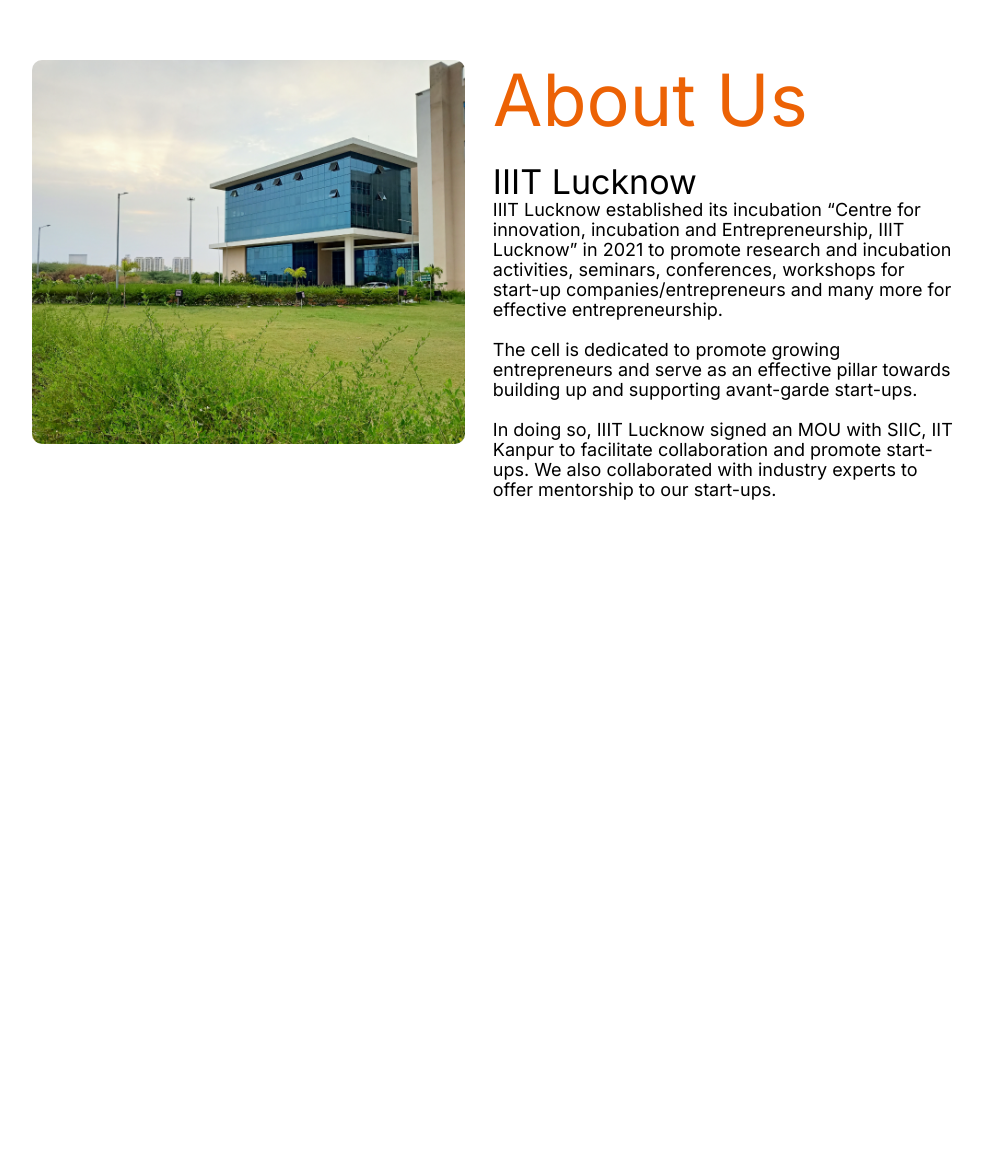
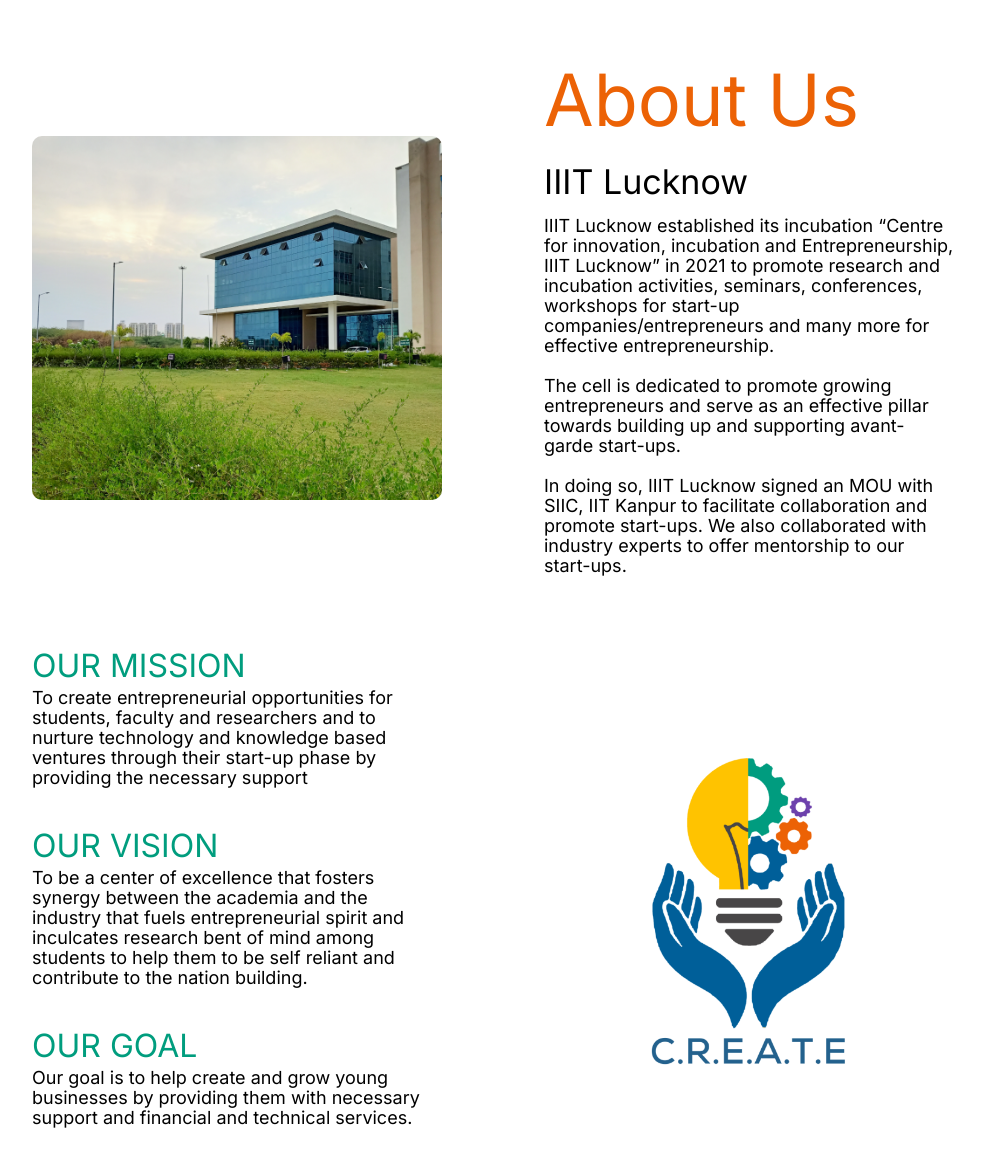
Before and after one commit to AlphaGaurav7/C.R.E.A.T.E.-website, a plain HTML site: page templates/index.html in a window 1280 px wide. Shown: the part 1334-2510 px from the top of the page, without its empty margins (96-1079 px from the left). Before the commit the page ends 1834 px from the top, so only its background shows below. Drawn offline with Linux system fonts and the light colour scheme.

Commit message:
Added new section

```diff
--- a/static/index.css
+++ b/static/index.css
@@ -4,6 +4,11 @@
   margin: 0;
   font-family: 'Inter', sans-serif;
   font-weight: 400;
+}
+
+p {
+  font-size: 18px;
+  line-height: 2.5vh;
 }
 
 .navbar-filler{
@@ -90,35 +95,32 @@
     width: 50%;
 }
 
-.about-us {
+/* .about-us {
     width: 100%;
-}
+    height: min-content;
+} */
 
 .about-us-img {
-    position: absolute;
-    left: 0;
-    top: 0;
-    height: 120%;
     border-radius: 10px;
+    /* margin-top: 10vh; */
+    width: 40%;
 }
 
 .about-us-container {
-    position: relative;
     display: flex;
     align-items: center;
     justify-content: space-between;
     margin: 10vh auto;
     width: 80%;
-    height: 40vh;
+    /* height: 50vh; */
+    flex-wrap: wrap;
 }
 
 .about-us-right-side {
-    position: absolute;
-    left: 45%;
+    /* margin-right: 10vw; */
+    margin: auto;
     height: 100%;
-    width: 45%;
-    font-size: 18px;
-    line-height: 2.5vh;
+    width: 40%;
     display: flex;
     flex-direction: column;
     align-items: left;
@@ -127,5 +129,47 @@
 
 .about-us-subheading {
     font-size: 34px;
-    margin-bottom: 1vh;
+    margin-bottom: 3vh;
 }
+
+/* .objective {
+  width: 100%;
+  height: 40vh;
+} */
+
+.objective-container {
+  display: flex;
+  justify-content: space-between;
+  align-items: center;
+  margin: 10vh auto 0;
+  width: 80%;
+  /* height: auto; */
+  flex-wrap: wrap;
+}
+
+.objective-left-side {
+  width: 40%;
+  display: flex;
+  flex-direction: column;
+  align-items: left;
+  justify-content: space-between;
+  height: 100%;
+}
+
+.objective-img {
+  overflow: hidden;
+  width: 30%;
+  /* margin-right: 10vw;
+  margin-top: -1vh; */
+  margin: 0 auto;
+}
+
+.objective-content {
+  margin-bottom: 6vh;
+}
+
+.objective-subheading {
+  color: #009D7E;
+  font-size: 4vh;
+  margin-bottom: 1.5vh;
+}
--- a/templates/index.html
+++ b/templates/index.html
@@ -12,7 +12,10 @@
     <div class="navbar-filler"></div>
     <nav class="main-navbar">
       <div class="navbar-main-container">
-        <img src="../static/Incubation-Center-logo-colour-logo-1 1.png" alt="" />
+        <img
+          src="../static/Incubation-Center-logo-colour-logo-1 1.png"
+          alt=""
+        />
         <div class="navbar-links-container">
           <a href="" class="navbar-link">Objective</a>
           <a href="" class="navbar-link">Mentors</a>
@@ -25,29 +28,31 @@
     <div class="hero">
       <div class="hero-main-container">
         <div class="hero-left-side">
-          <div class="section-heading">
-            <p>WE PREPARE STARTUPS FOR ACCELERATORS</p>
-          </div>
-          <div class="hero-subheading">
-            <p>Are You Ready For Self Publishing Done Your Way?</p>
-          </div>
+          <p class="section-heading">WE PREPARE STARTUPS FOR ACCELERATORS</p>
+
+          <p class="hero-subheading">
+            Are You Ready For Self Publishing Done Your Way?
+          </p>
           <button class="hero-btn">Find How</button>
         </div>
-        <img src="../static/How-to-nurture-innovation 1.png" alt="" class="hero-img" />
+        <img
+          src="../static/How-to-nurture-innovation 1.png"
+          alt=""
+          class="hero-img"
+        />
       </div>
     </div>
     <!-- About Us section -->
-    <div class="about-us">
       <div class="about-us-container">
-        <img src="../static/IMG20220523182023 1.png" alt="" class="about-us-img" />
+        <img
+          src="../static/IMG20220523182023 1.png"
+          alt=""
+          class="about-us-img"
+        />
         <div class="about-us-right-side">
-          <div class="section-heading">
-            <p>About Us</p>
-          </div>
+          <p class="section-heading">About Us</p>
           <div class="about-us-content">
-              <div class="about-us-subheading">
-                <p>IIIT Lucknow</p>
-              </div>
+            <p class="about-us-subheading">IIIT Lucknow</p>
             <p>
               IIIT Lucknow established its incubation “Centre for innovation,
               incubation and Entrepreneurship, IIIT Lucknow” in 2021 to promote
@@ -65,6 +70,35 @@
           </div>
         </div>
       </div>
-    </div>
+    <!-- Objective -->
+      <div class="objective-container">
+        <div class="objective-left-side">
+          <div class="objective-content">
+            <p class="objective-subheading">OUR MISSION</p>
+            <p>
+              To create entrepreneurial opportunities for students, faculty and
+              researchers and to nurture technology and knowledge based ventures
+              through their start-up phase by providing the necessary support
+            </p>
+          </div>
+          <div class="objective-content">
+            <p class="objective-subheading">OUR VISION</p>
+            <p>
+              To be a center of excellence that fosters synergy between the
+              academia and the industry that fuels entrepreneurial spirit and
+              inculcates research bent of mind among students to help them to be
+              self reliant and contribute to the nation building.
+            </p>
+          </div>
+          <div class="objective-content">
+            <p class="objective-subheading">OUR GOAL</p>
+            <p>
+              Our goal is to help create and grow young businesses by providing
+              them with necessary support and financial and technical services.
+            </p>
+          </div>
+        </div>
+        <img src="../static/C.R.E.A.T 1.png" alt="" class="objective-img" />
+      </div>
   </body>
 </html>
```
Also changed, not shown: static/C.R.E.A.T 1.png (added), static/mentor-5 1.png (added).
